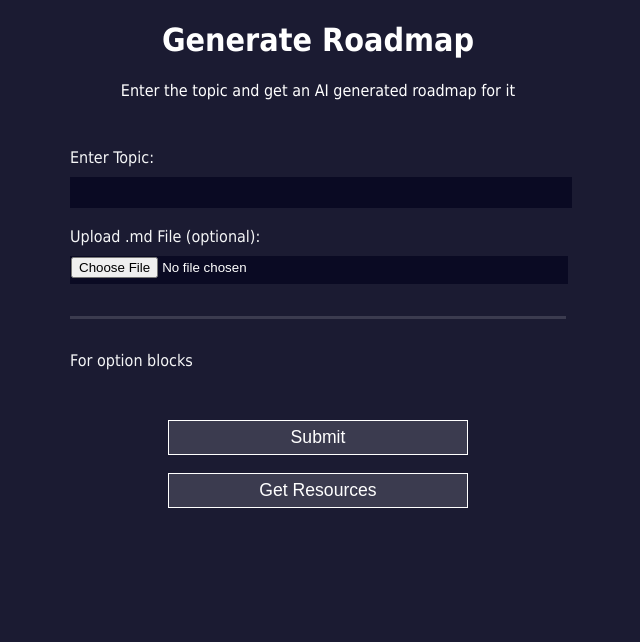
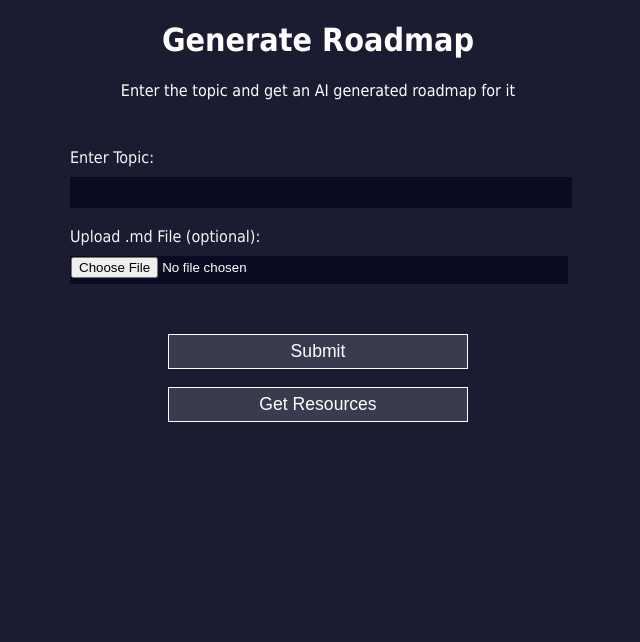
Before and after one commit to Shubhranil-Basak/PathFinder, a Flask app: page / in a window 1280 px wide. Shown: the top 642 px of the page, without its empty margins (322-962 px from the left). Run offline with Flask 3, Linux system fonts and the light colour scheme.

Commit message:
design changes for future

```diff
--- a/templates/html/index.html
+++ b/templates/html/index.html
@@ -19,9 +19,6 @@
             <label for="roadmap_file">Upload .md File (optional): <input type="file" id="roadmap_file" name="roadmap_file" accept=".md"></label>
 
         </fieldset>
-        <fieldset>
-            <div>For option blocks</div>
-        </fieldset>
         <input type="submit" value="Submit">
         <input type="button" value="Get Resources" class="control-button" id="resources">
     </form>
--- a/templates/html/resources.html
+++ b/templates/html/resources.html
@@ -19,9 +19,6 @@
             <label for="resource_file">Upload .md File (optional): <input type="file" id="resource_file" name="resource_file" accept=".md"></label>
 
         </fieldset>
-        <fieldset>
-            <div>For option blocks</div>
-        </fieldset>
         <input type="submit" value="Submit">
     </form>
 </body>
```
